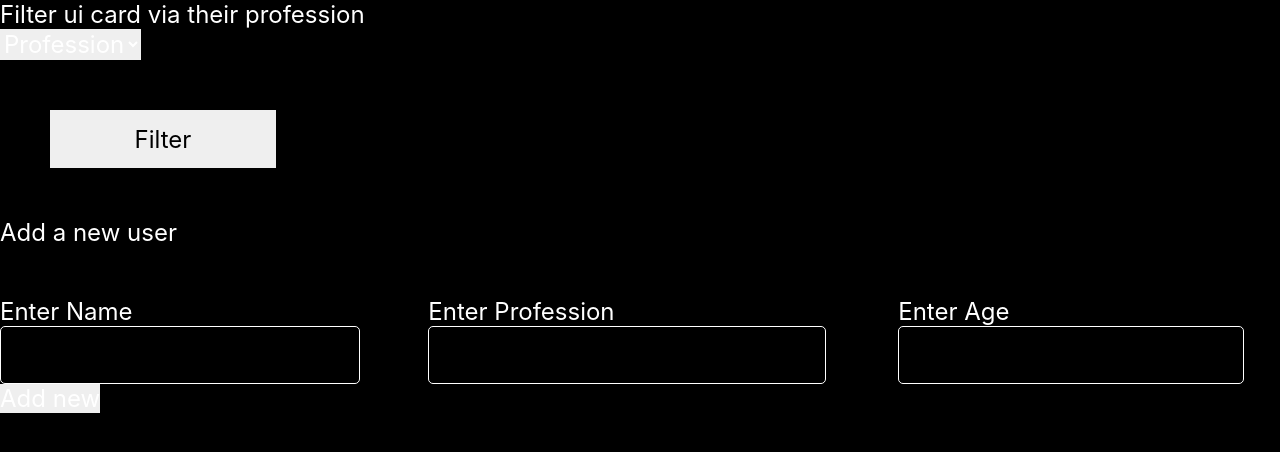
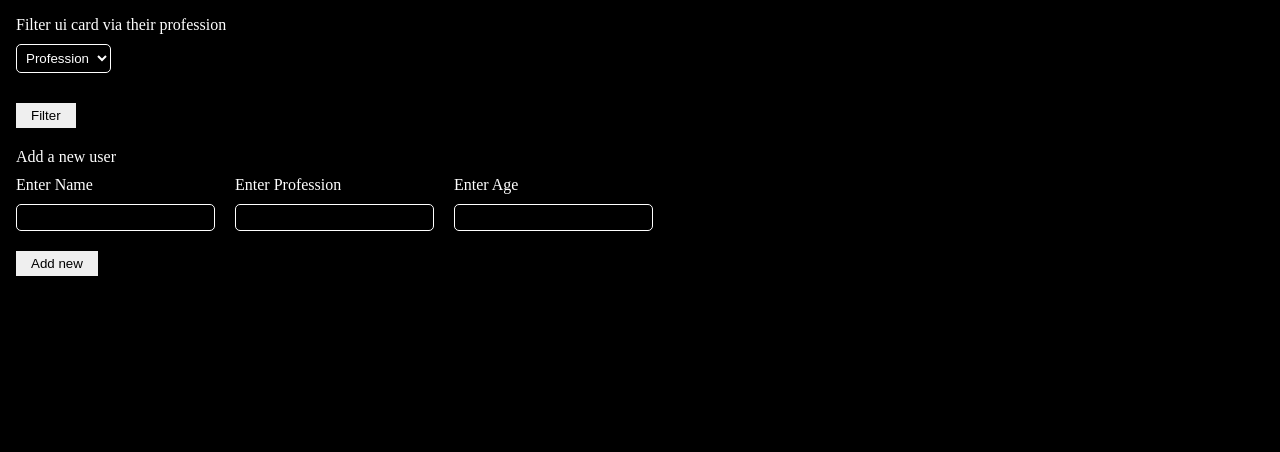
Before and after one commit to Ajay-Chaudhari01001/F2_Second_Contest, a plain HTML site: page index.html in a window 1280 px wide. Drawn offline with Linux system fonts and the light colour scheme.

Commit message:
Update index.css

```diff
--- a/index.css
+++ b/index.css
@@ -1,66 +1,77 @@
-* {
-  border: none;
+*{
   margin: 0;
   padding: 0;
-  font-family: "Inter", sans-serif;
-  font-size: 24px;
+  box-sizing: border-box;
+  border: none;
+  outline: none;
+}
+
+body{
+  background-color: black;
+  color: white;
+  padding: 1rem;
+}
+
+select{
+  padding: 5px;
+  margin-block: 10px;
+}
+
+select, option{
+  background-color: black;
+  color: white;
+  border: 1px solid white;
+  border-radius: 5px;
+}
+
+button{
+ padding: 5px 15px;
+ margin-top: 20px;
+ cursor: pointer;
+ transition: all .3s;
+}
+
+button:active{
+  transform: scale(.8);
+}
+
+.user-container{
+  display: flex;
+  flex-direction: column;
+  gap: 20px;
+  align-items: flex-start;
+  /* border: 1px solid white; */
+}
+
+.user-card{
+  padding: 10px;
+  border: 1px solid white;
+  display: flex;
+  gap: 20px;
+  border-radius: 5px;
+}
+
+.add-user{
+  margin-top: 20px;
+}
+
+form .input{
+  display: flex;
+  gap: 20px;
+  align-items: center;
+  margin-top: 10px;
+}
+
+input{
+  background-color: black;
+  border: 1px solid white;
+  padding: 5px 10px;
+  border-radius: 5px;
   color: white;
 }
-body {
-  background-color: black;
-}
-#profession-type {
-  border: 1px solid #ffffff;
-  background-color: transparent;
-  padding: 10px 20px;
-  margin: 50px;
-}
-#profession-type > option {
-  background-color: black;
-}
-.user-list {
+
+.input-box{
   display: flex;
   flex-direction: column;
-  margin-left: 50px;
-  margin-right: 800px;
-  gap: 20px;
+  gap: 10px;
 }
-.user-list > div {
-  border: 1px solid #ffffff;
-  padding: 20px;
-  border-radius: 10px;
-  display: flex;
-  justify-content: space-between;
-}
-body > button {
-  width: 226px;
-  height: 58px;
-  margin: 50px;
-  color: black;
-}
-.new-user {
-  margin: 50px;
-}
-.input {
-  margin-top: 50px;
-  display: flex;
-  gap: 30px;
-  justify-content: space-between;
-}
-.input > div {
-  flex-grow: 1;
-}
-.input input {
-  background-color: transparent;
-  border: 1px solid #ffffff;
-  height: 56px;
-  border-radius: 5px;
-  width: 90%;
-}
-.new-user > button {
-  margin-top: 50px;
-  width: 226px;
-  height: 58px;
-  background-color: #ffffff;
-  color: black;
-}
```
